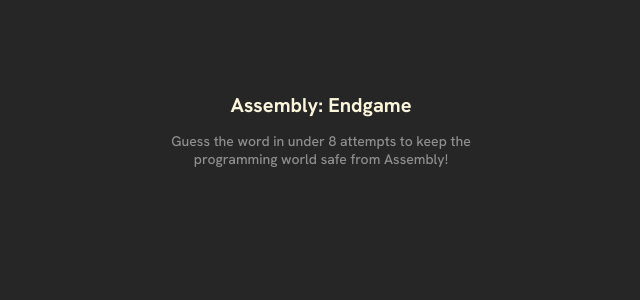
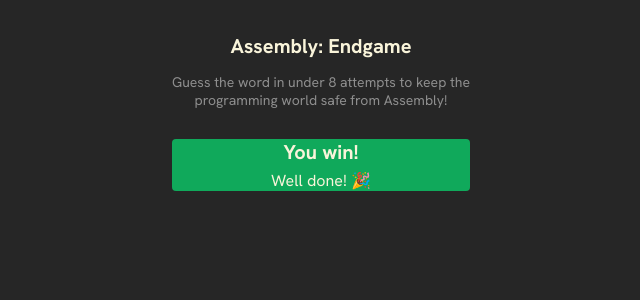
Before and after one commit to jhhh911/Assembly, a React (Vite) app: page / in a window 1280 px wide. Shown: the top 300 px of the page, without its empty margins (319-959 px from the left). Built offline with nearby package versions, Linux system fonts and the light colour scheme.

Commit message:
Styled winning status

```diff
--- a/src/App.jsx
+++ b/src/App.jsx
@@ -2,6 +2,7 @@ import React from "react";
 
 export default function Hangman() {
   return (
+    <main>
       <header>
         <h1>Assembly: Endgame</h1>
         <p>
@@ -9,5 +10,11 @@ export default function Hangman() {
           programming world safe from Assembly!
         </p>
       </header>
+
+      <section className="status">
+        <h2>You win!</h2>
+        <p>Well done! 🎉</p>
+      </section>
+    </main>
   );
 }
--- a/src/index.css
+++ b/src/index.css
@@ -4,7 +4,7 @@
 
 body {
   margin: 0;
-  font-family: 'Hanken Grotesk', Arial, sans-serif;
+  font-family: "Hanken Grotesk", Arial, sans-serif;
   background-color: #262626;
   color: #d9d9d9;
   padding: 20px;
@@ -15,16 +15,33 @@ body {
 
 header {
   text-align: center;
-  margin-top: 4.5em;
-  font-weight: 500;
 }
 
 header h1 {
   font-size: 1.25rem;
   color: #f9f4da;
+  max-width: 350px;
 }
 
-header p {
-  font-size: .875rem;
+header > p {
+  font-size: 0.875rem;
   color: #8e8e8e;
+  max-width: 350px;
 }
+
+.status {
+  background-color: #10a95b;
+  border-radius: 4px;
+  text-align: center;
+  color: #f9f4da;
+  margin-block: 30px;
+}
+
+.status h2 {
+  font-size: 1.25rem;
+  margin: 5px;
+}
+
+.status p {
+  margin: 5px;
+}
```
Lines whose indentation alone changed are shown as unchanged.
